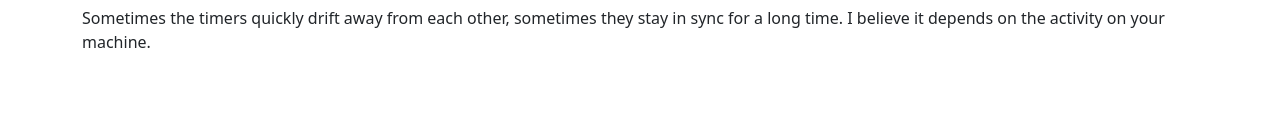
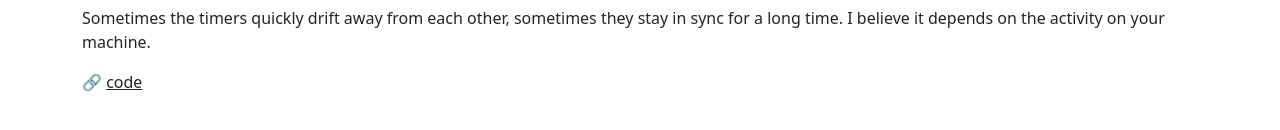
Before and after one commit to Ahuanmarca/react-playground, a React (Vite) app: page /driftingtimers in a window 1280 px wide. Shown: the part 494-624 px from the top of the page. Built offline with nearby package versions, Linux system fonts and the light colour scheme.

Commit message:
Add link to repo file on DriftingTimers file

```diff
--- a/src/pages/DriftingTimers/DriftingTimers.jsx
+++ b/src/pages/DriftingTimers/DriftingTimers.jsx
@@ -3,6 +3,7 @@ import format from "date-fns/format";
 import TimerIntervalOnMount from "./TimerIntervalOnMount";
 import TimerTimeout from "./TimerTimeout";
 import TimerTimeNow from "./TimerTimeNow";
+import Nav from 'react-bootstrap/Nav';
 
 function DriftingTimers() {
   const [time, setTime] = React.useState(new Date());
@@ -53,6 +54,9 @@ function DriftingTimers() {
           they stay in sync for a long time. I believe it depends on the
           activity on your machine.
         </p>
+        <p>
+          <Nav.Link href="https://github.com/Ahuanmarca/react-playground/blob/7f003aa830c3238db9cc91af7c4240fb002ea1c0/src/pages/DriftingTimers/DriftingTimers.jsx" target="blank">🔗 <u>code</u></Nav.Link>
+        </p>
       </div>
     </>
   );
```
